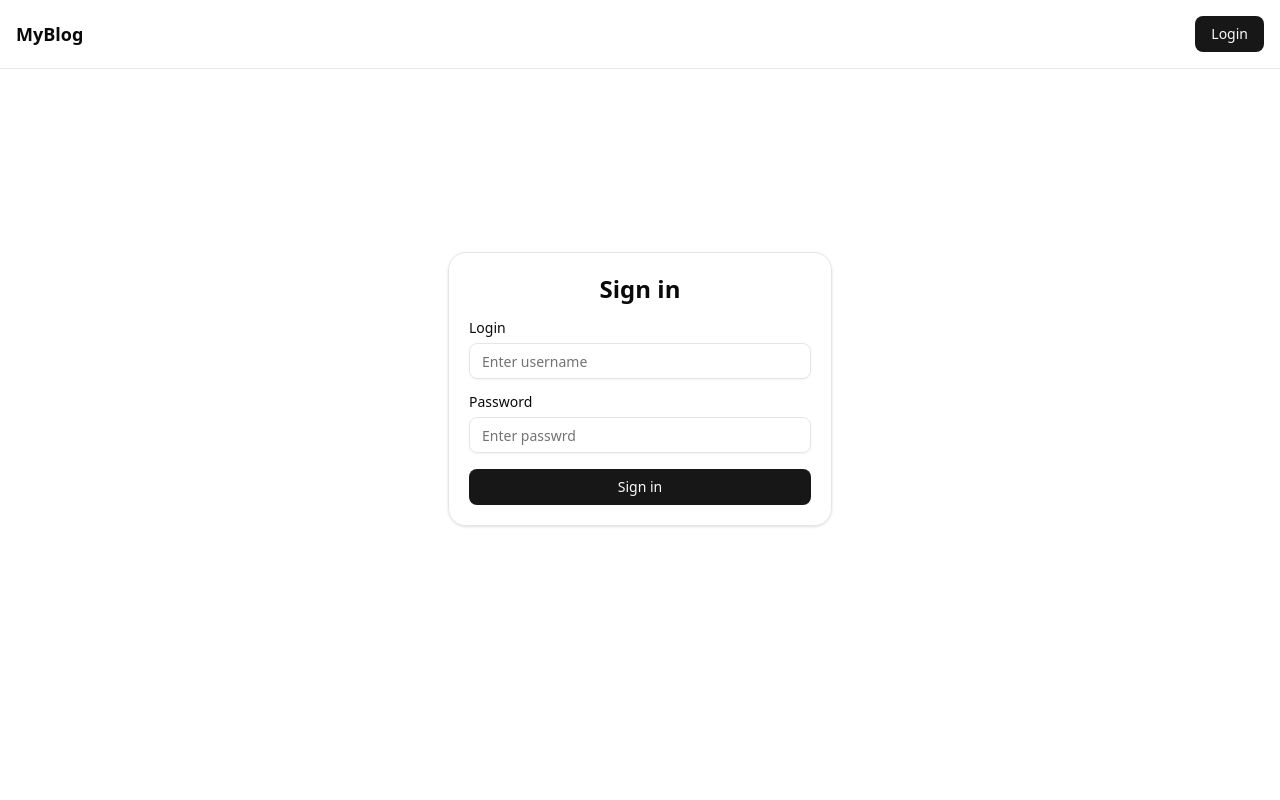
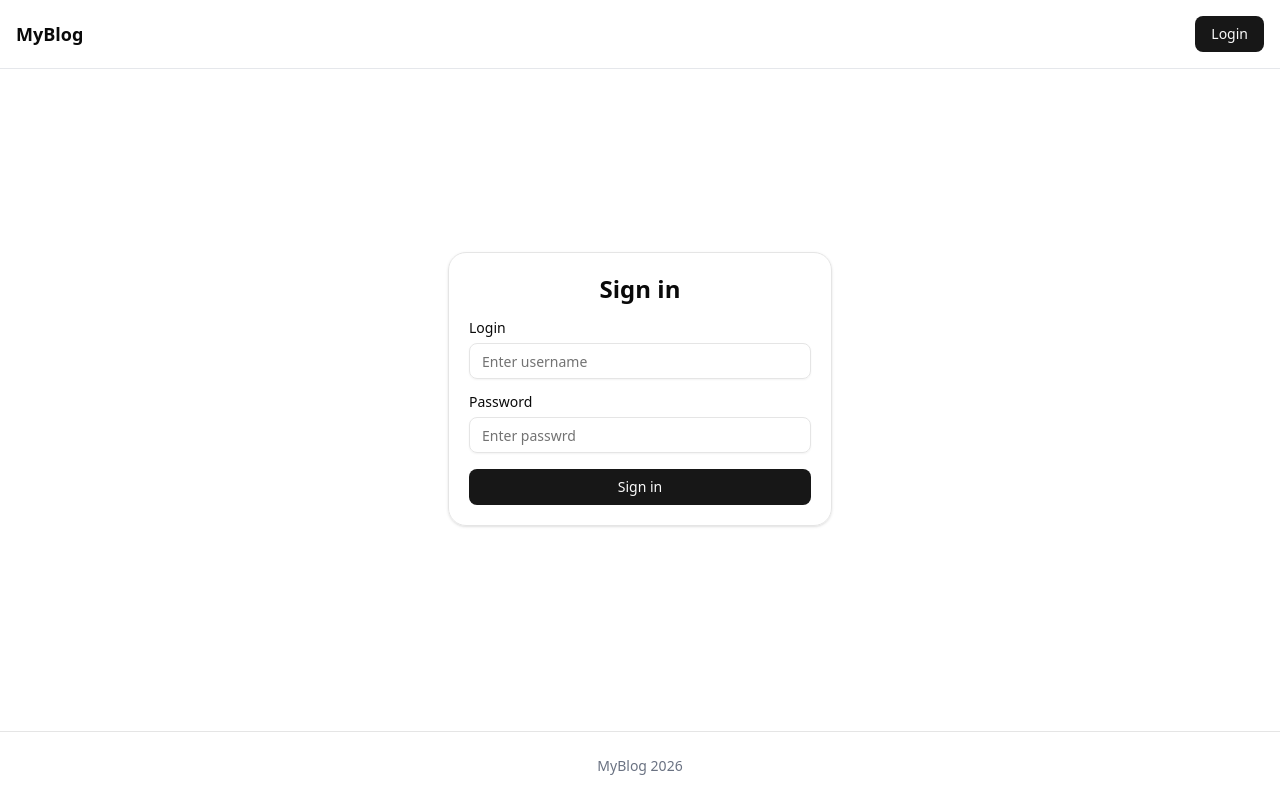
Before and after one commit to Milchick999/app-next-5, a Next.js app: page /login in a window 1280 px wide. Built offline with nearby package versions, Linux system fonts and the light colour scheme.

Commit message:
ui: Implement global footer component

```diff
--- a/src/app/layout.tsx
+++ b/src/app/layout.tsx
@@ -2,6 +2,7 @@ import type { Metadata } from "next";
 import { Geist, Geist_Mono } from "next/font/google";
 import "./globals.css";
 import Navigation from "../components/Navigation"
+import Footer from "@/components/Footer";
 
 const geistSans = Geist({
   variable: "--font-geist-sans",
@@ -27,13 +28,15 @@ export default function RootLayout({
     <html lang="en">
       <body
         suppressHydrationWarning={true}
-        className={`${geistSans.variable} ${geistMono.variable} antialiased`}>
+        className={`${geistSans.variable} ${geistMono.variable} antialiased min-h-screen flex flex-col` }>
 
         <Navigation />
 
-        <main>
+        <main className="flex-1">
           {children}
         </main>
+
+        <Footer />
 
       </body>
     </html>
--- /dev/null
+++ b/src/components/Footer.tsx
@@ -0,0 +1,9 @@
+export default function Footer() {
+  return (
+    <footer className="border-t py-6">
+      <div className="max-w-3xl mx-auto px-4 text-center text-sm text-gray-500">
+        <p>MyBlog 2026</p>
+      </div>
+    </footer>
+  );
+}
```
